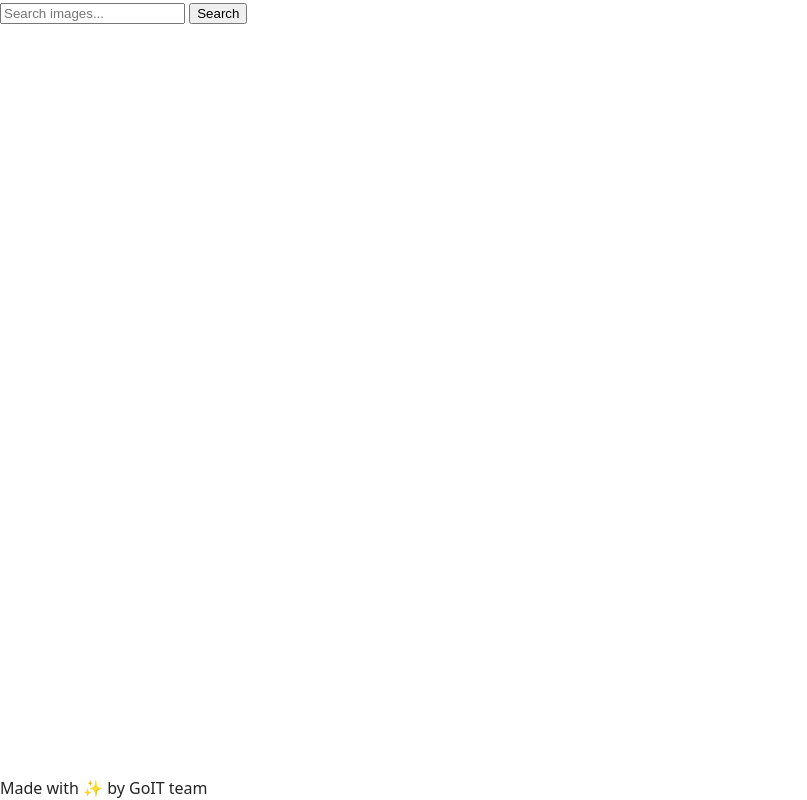
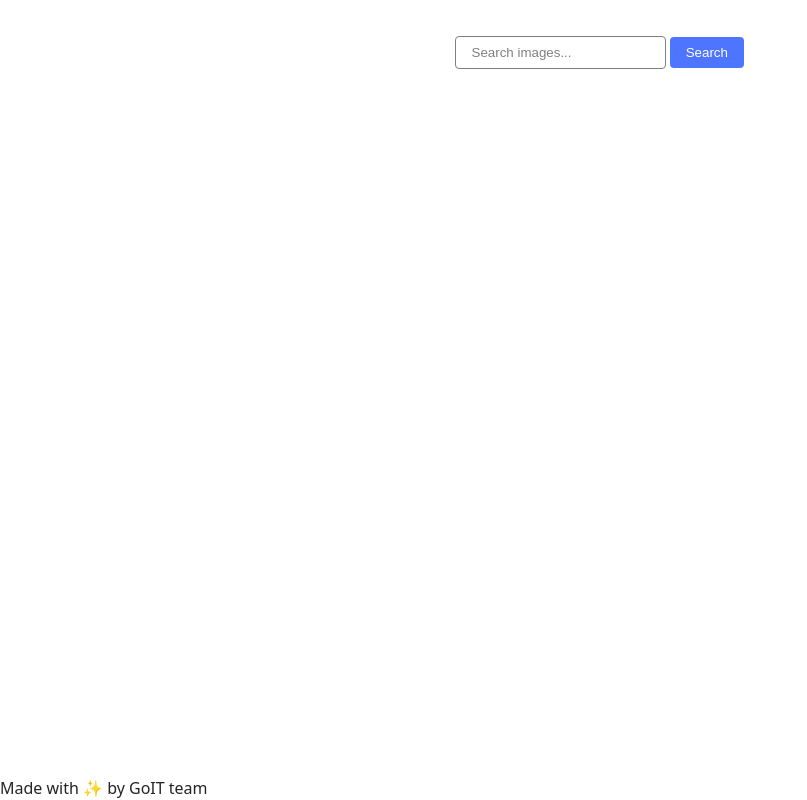
Before and after one commit to SashaGS/goit-js-hw-11, a website built with Vite: page src/index.html in a window 1280 px wide. Shown: the whole page, without its empty margins (0-807 px from the left). Built offline with nearby package versions, Linux system fonts and the light colour scheme.

Commit message:
'update'

```diff
--- a/package.json
+++ b/package.json
@@ -6,7 +6,8 @@
   "scripts": {
     "dev": "vite",
     "build": "vite build --base=/goit-js-hw-11/",
-    "preview": "vite preview"
+    "preview": "vite preview",
+    "mpush": "git add . && git commit -m 'update' && git push"
   },
   "devDependencies": {
     "glob": "^11.0.0",
--- a/src/css/reset.css
+++ b/src/css/reset.css
@@ -25,6 +25,7 @@ a {
 
 button {
   cursor: pointer;
+  border: none;
 }
 
 img {
@@ -32,3 +33,8 @@ img {
   max-width: 100%;
   height: auto;
 }
+
+input{
+  border: none;
+  outline: none;
+}
--- a/src/css/styles.css
+++ b/src/css/styles.css
@@ -7,3 +7,42 @@
 /* Common styles */
 @import url('./reset.css');
 @import url('./base.css');
+
+.form{
+  max-width: 371px;
+  margin: 0 auto;
+}
+
+.input-search-js{
+  margin-top: 36px;
+  padding: 8px 16px;
+  border: 1px solid #808080;
+  border-radius: 4px;
+
+}
+
+.input-search-js::placeholder{
+  color: #808080;
+  line-height: 24;
+  letter-spacing: 4;
+}
+
+.input-search-js:hover{
+  border-color: #000000;
+}
+
+.input-search-js:focus{
+  border-color: #4E75FF;
+  color: #2E2F42;
+}
+
+.btn-js{
+   padding: 8px 16px;
+   border-radius: 4px;
+   background-color: #4E75FF;
+   color:#FFFFFF ;
+}
+
+.btn-js:hover{
+  background-color: #6C8CFF;
+}
--- a/src/index.html
+++ b/src/index.html
@@ -11,7 +11,7 @@
     <main>
       <form class="form">
         <label>
-          <input
+          <input class="input-search-js"
             type="text"
             name="search-text"
             placeholder="Search images..."
--- a/src/js/pixabay-api.js
+++ b/src/js/pixabay-api.js
@@ -6,8 +6,7 @@ const myApiKey = "56294384-c3e46a2de7dfa7e052cf699f1";
 
 axios.defaults.baseURL = 'https://pixabay.com/api/';
 
-export
-    function getImagesByQuery(query) {
+export function getImagesByQuery(query) {
     const searchParams = new URLSearchParams({
     key:myApiKey,
     q:query,
--- a/src/js/render-functions.js
+++ b/src/js/render-functions.js
@@ -3,8 +3,20 @@ import SimpleLightbox from "simplelightbox";
 import "simplelightbox/dist/simple-lightbox.min.css";
 
 
+const elemGalary = document.querySelector('ul.gallery');
+
 export function createGallery(images) {
-    return imagesTamplate(images);
+    const markup = imagesTamplate(images);
+    elemGalary.innerHTML = markup;
+    console.log(markup);
+
+   let gallery = new SimpleLightbox('.gallery a',{
+        captions: true,              // вмикає підписи
+        captionsData: 'alt',         // джерело підпису — атрибут alt
+        captionPosition: 'bottom',   // позиція підпису знизу
+        captionDelay: 250            // затримка у мілісекундах
+   });
+
 }
 
 function imageTamplate(image) {
--- a/src/main.js
+++ b/src/main.js
@@ -4,8 +4,6 @@ import { createGallery } from './js/render-functions'
 import iziToast from "izitoast";
 import "izitoast/dist/css/iziToast.min.css";
 
-
-const elemGalary = document.querySelector('ul.gallery');
 
 // Pixabay
 const form = document.querySelector('.form');
@@ -16,9 +14,7 @@ const form = document.querySelector('.form');
         // console.log(searchText);
         const arrayData = getImagesByQuery(searchText)
             .then(response => {
-                const markup = createGallery(response.data.hits);
-                elemGalary.innerHTML = markup;
-                console.log(markup);
+                createGallery(response.data.hits);
             })
             .catch(err=>console.error(err));
         // console.log();
```
